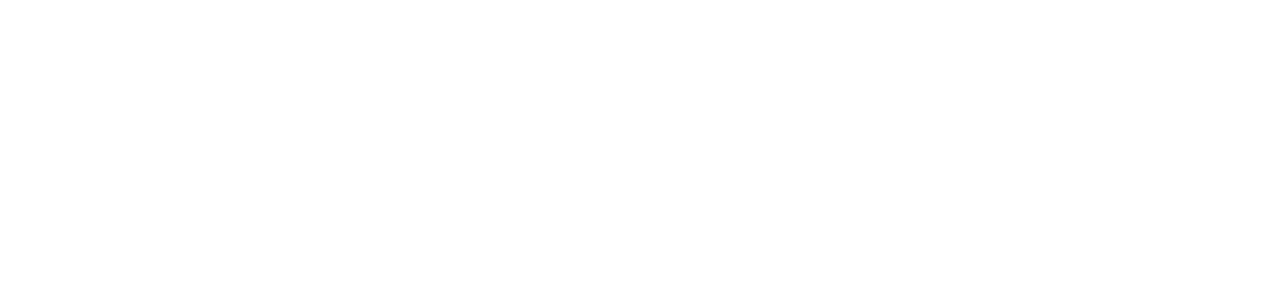
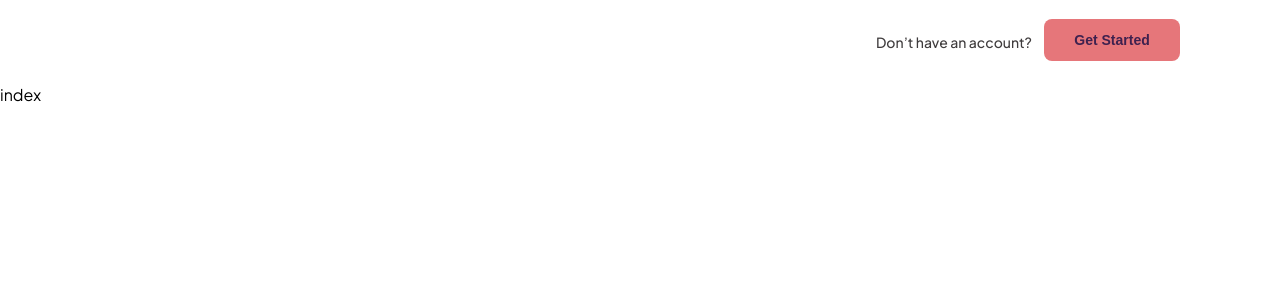
Before and after one commit to PayTrack-Codebase/C-Frontend, a React (Create React App) app: page /login in a window 1280 px wide. Before the commit this address had no page. Shown: the top 300 px of the page. Built offline with nearby package versions, Linux system fonts and the light colour scheme.

Commit message:
feat: started the auth flow

```diff
--- a/src/App.js
+++ b/src/App.js
@@ -1,12 +1,17 @@
 import { BrowserRouter, Routes, Route } from "react-router-dom";
 import Home from "./Pages/Home";
 import "./App.css";
+import AuthLayout from "./Layouts/AuthLayout";
+import Login from "./Pages/Login";
 
 function App() {
   return (
     <BrowserRouter>
       <Routes>
         <Route path="/" element={<Home />} />
+        <Route element={<AuthLayout />} path="/">
+          <Route element={<Login />} path="/login" />
+        </Route>
       </Routes>
     </BrowserRouter>
   );
--- /dev/null
+++ b/src/Layouts/AuthLayout.jsx
@@ -0,0 +1,14 @@
+import React from "react";
+import { Outlet } from "react-router-dom";
+import Header from "./components/Header";
+
+const AuthLayout = () => {
+  return (
+    <div>
+      <Header />
+      <Outlet />
+    </div>
+  );
+};
+
+export default AuthLayout;
--- /dev/null
+++ b/src/Layouts/Styles/Header.scss
@@ -0,0 +1,39 @@
+.header {
+  width: 100%;
+  height: 84px;
+  padding: 0px;
+  display: flex;
+  justify-content: flex-end;
+  align-items: center;
+  font-family: "Plus Jakarta Sans";
+  background-color: #fff;
+  border: none;
+
+  .content {
+    padding: 0px;
+    margin: 0px 100px;
+    display: flex;
+    gap: 12px;
+
+    p {
+      font-style: normal;
+      font-weight: 500;
+      font-size: 14px;
+      line-height: 18px;
+      color: #3f3c3d;
+    }
+
+    button {
+      width: 136px;
+      height: 42px;
+      background: #e6767a;
+      border-radius: 8px;
+      font-style: normal;
+      font-weight: 600;
+      font-size: 14px;
+      line-height: 18px;
+      color: #3e214f;
+      border: none;
+    }
+  }
+}
--- /dev/null
+++ b/src/Layouts/components/Header.jsx
@@ -0,0 +1,15 @@
+import React from "react";
+import "../Styles/Header.scss";
+
+const Header = () => {
+  return (
+    <div className="header">
+      <div className="content">
+        <p>Don’t have an account?</p>
+        <button>Get Started </button>
+      </div>
+    </div>
+  );
+};
+
+export default Header;
--- a/src/Pages/Home.js
+++ b/src/Pages/Home.js
@@ -32,13 +32,13 @@ const Home = () => {
           <h4>TRUSTED AND LOVED BY TOP FINANCIAL COMPANIES</h4>
         </div>
         <div className="image-div">
-          <img src={introimg} alt="image"></img>
+          <img src={introimg} alt=""></img>
         </div>
       </div>
 
       <div className="section2">
         <div className="image-div">
-          <img src={introimg} alt="image"></img>
+          <img src={introimg} alt=""></img>
         </div>
         <div className="section2-content">
           <h4>LOAN TRACKING SYSTEMS</h4>
@@ -81,7 +81,7 @@ const Home = () => {
           </button>
         </div>
         <div className="image-div">
-          <img src={introimg} alt="image"></img>
+          <img src={introimg} alt=""></img>
         </div>
       </div>
 
@@ -90,7 +90,7 @@ const Home = () => {
         <p>We handle financial activities in a very easy and simple manner.</p>
         <div className="section4-child">
           <div>
-            <img src={subimg1} alt="image"></img>
+            <img src={subimg1} alt=""></img>
             <h4>Fast and secure method of loan tracking and disbursement</h4>
             <p>
               We offer a fast and secure method of loan tracking disbursements
@@ -99,7 +99,7 @@ const Home = () => {
             </p>
           </div>
           <div>
-            <img src={subimg2} alt="image"></img>
+            <img src={subimg2} alt=""></img>
             <h4>Strong team of dedicated experts under one roof</h4>
             <p>
               Having all the experts under one roof allows for efficient
@@ -108,7 +108,7 @@ const Home = () => {
             </p>
           </div>
           <div>
-            <img src={subimg1} alt="image"></img>
+            <img src={subimg1} alt=""></img>
             <h4>Real-time updates on loan tracking and transactions made</h4>
             <p>
               We provide real-time information on loan balances, payments and
@@ -117,7 +117,7 @@ const Home = () => {
             </p>
           </div>
           <div>
-            <img src={subimg2} alt="image"></img>
+            <img src={subimg2} alt=""></img>
             <h4>Expertise and dedicated customer support</h4>
             <p>
               Our customer support team is focused solely on providing
--- /dev/null
+++ b/src/Pages/Login/index.jsx
@@ -0,0 +1,9 @@
+import React from 'react'
+
+const Login = () => {
+  return (
+    <div>index</div>
+  )
+}
+
+export default Login
```
